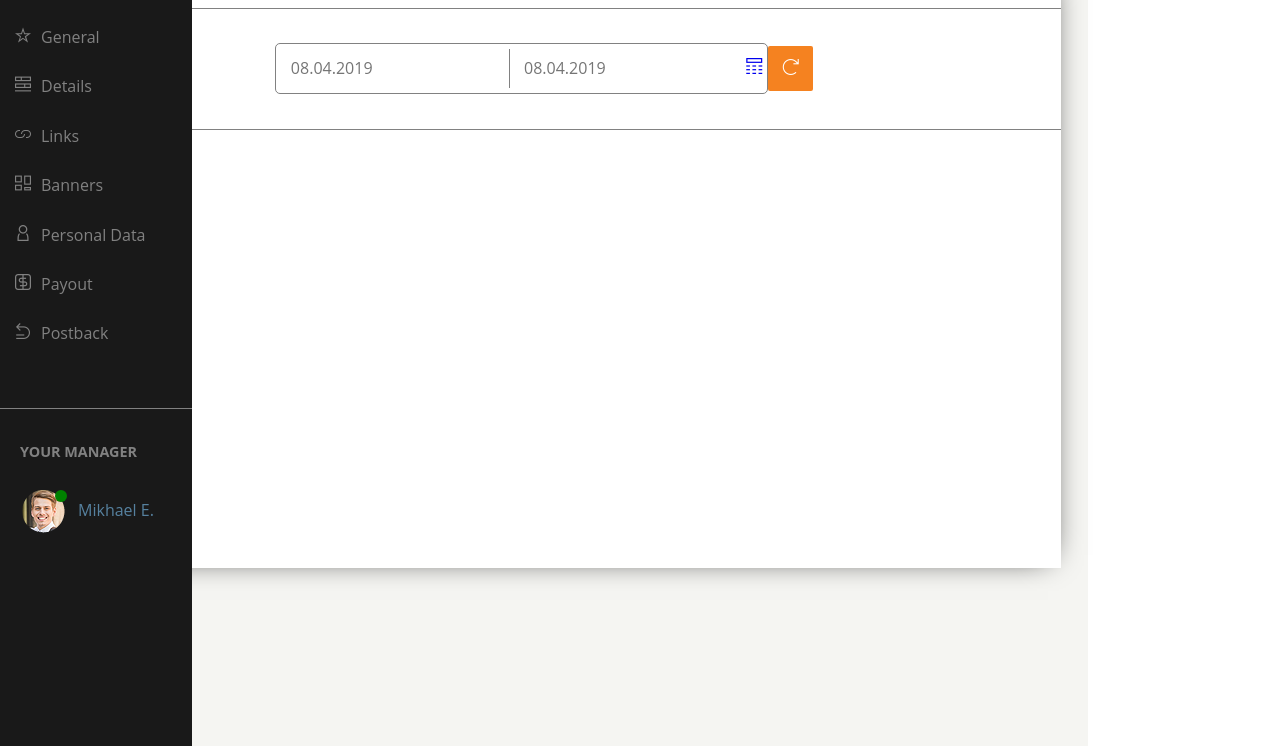
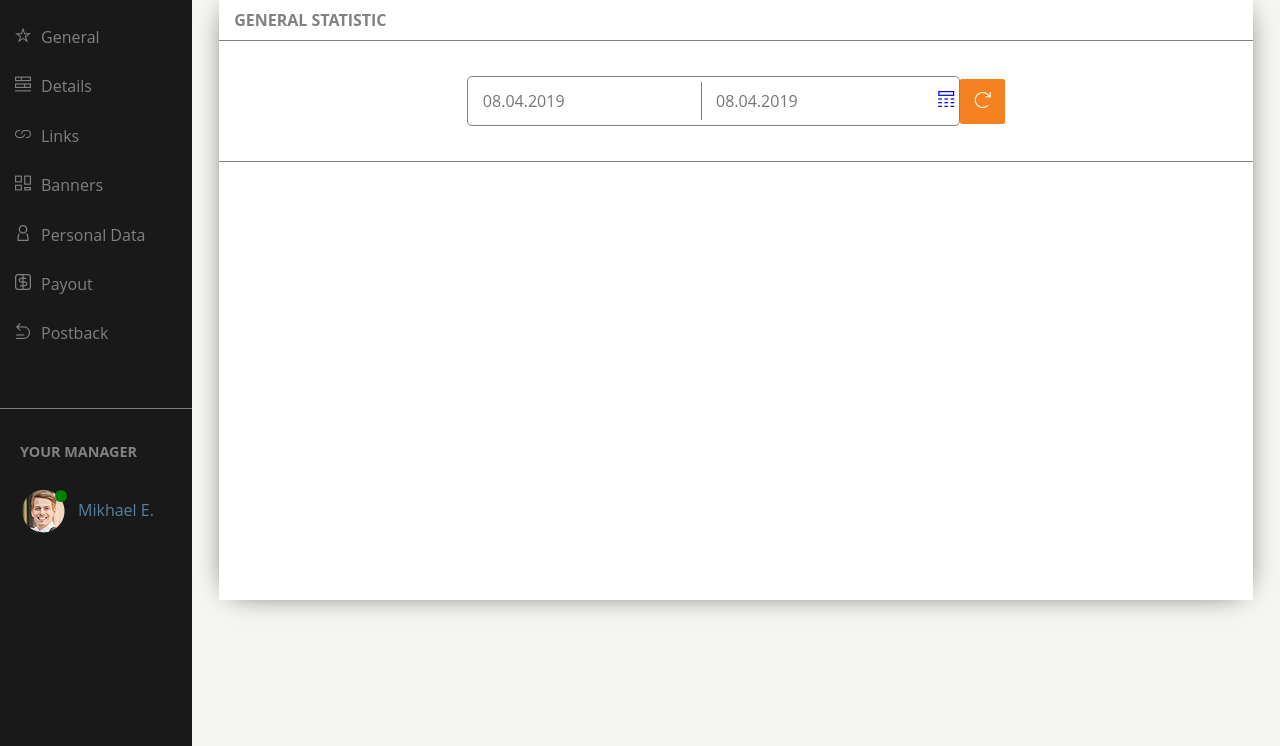
Before and after one commit to Nolandos/links-banners-dashboard, a website: page index.html in a window 1280 px wide. Shown: the part 54-800 px from the top of the page. Drawn offline with Linux system fonts and the light colour scheme.

Commit message:
styles calendar cd

```diff
--- a/sass/style.scss
+++ b/sass/style.scss
@@ -50,8 +50,7 @@ body {
     height: 100vh;
     background-color: $main-bg-color;
     //position: relative;
-    left: 15%;
-    top: 50px;
+    margin-left: 15%;
     z-index: -1;
     display: flex;
     flex-direction: column;
@@ -61,7 +60,7 @@ body {
         width: 95%;
         height: 600px;
         background-color: #fff;
-        margin-top: 2%;
+        margin-top: 5%;
         box-shadow: 0px 0px 30px -13px rgba(0,0,0,1);
 
         .page-header {
@@ -79,6 +78,7 @@ body {
         .time-range {
             border-bottom: 1px solid $font-color;
             height: 20%;
+            min-height: 90px;
             display: flex;
             justify-content: center;
             align-items: center;
```
Also changed, not shown: css/style.css, 1 other file.
